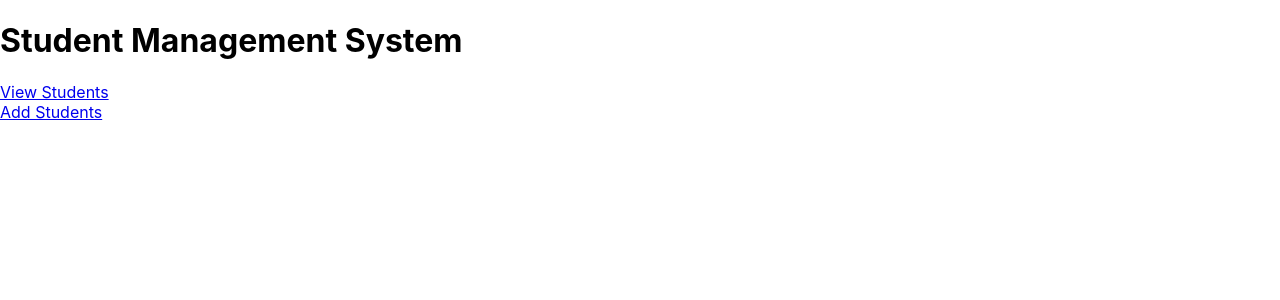
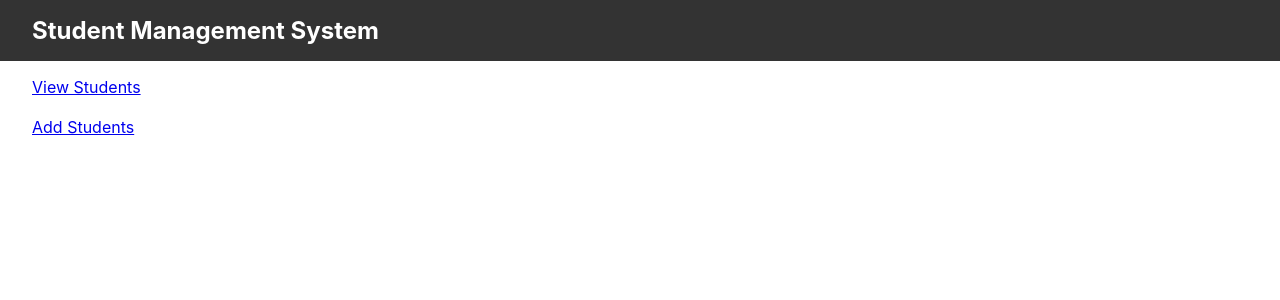
Before and after one commit to SusrithaG1908/student-mgnt-system, a React (Create React App) app in the folder student-mgnt-system-frontend/: page / in a window 1280 px wide. Shown: the top 300 px of the page. Built offline with nearby package versions, Linux system fonts and the light colour scheme; no server answers.

Commit message:
Enhanced UI with Navbar and proper alignment
Enhanced UI with Navbar and proper alignment

```diff
--- a/student-mgnt-system-frontend/public/index.html
+++ b/student-mgnt-system-frontend/public/index.html
@@ -24,7 +24,7 @@
       work correctly both with client-side routing and a non-root public URL.
       Learn how to configure a non-root public URL by running `npm run build`.
     -->
-    <title>React App</title>
+    <title>Student Management System</title>
   </head>
   <body>
     <noscript>You need to enable JavaScript to run this app.</noscript>
--- a/student-mgnt-system-frontend/src/App.js
+++ b/student-mgnt-system-frontend/src/App.js
@@ -5,6 +5,7 @@ import Home from './pages/Home';
 import StudentList from './pages/StudentList';
 import AddStudent from './pages/AddStudent';
 import EditStudent from './pages/EditStudent';
+import Navbar from './components/Navbar';  // <--- Import Navbar
 import { ToastContainer } from 'react-toastify';  // Import ToastContainer
 import 'react-toastify/dist/ReactToastify.css';   // Import Toast styles
 
@@ -12,6 +13,7 @@ function App() {
   return (
     <Router>
       <div>
+        <Navbar /> {/* Add Navbar at the top */}
         <ToastContainer position="top-right" autoClose={3000} hideProgressBar /> {/* Toast notification container */}
         <Routes>
           <Route path="/" element={<Home />} />
--- /dev/null
+++ b/student-mgnt-system-frontend/src/components/Navbar.jsx
@@ -0,0 +1,26 @@
+import React from 'react';
+
+const Navbar = () => {
+  return (
+    <nav style={styles.navbar}>
+      <div style={styles.title}>Student Management System</div>
+    </nav>
+  );
+};
+
+const styles = {
+  navbar: {
+    backgroundColor: '#333',
+    padding: '1rem 2rem',
+    display: 'flex',
+    alignItems: 'center',
+    color: 'white',
+  },
+  title: {
+    fontSize: '1.5rem',
+    fontWeight: 'bold',
+    margin: 0,
+  },
+};
+
+export default Navbar;
--- a/student-mgnt-system-frontend/src/pages/AddStudent.jsx
+++ b/student-mgnt-system-frontend/src/pages/AddStudent.jsx
@@ -31,7 +31,7 @@ export default function AddStudent() {
 
   return (
     <form onSubmit={handleSubmit}>
-      <h2>Student Management System</h2>
+      <div style={styles.content}>
         <div>
           <h3>Add Student | <Link to="/">Home</Link></h3>
         </div>
@@ -47,6 +47,14 @@ export default function AddStudent() {
           <input type="checkbox" checked={form.isActive} onChange={e => setForm({ ...form, isActive: e.target.checked })} />
         </label>
         <button type="submit">Add</button>
+      </div>
     </form>
   );
 }
+
+const styles = {
+  content: {
+    padding: '2rem',       // adds space around your content
+    paddingTop: '1rem',     // little extra margin below navbar
+  },
+};
--- a/student-mgnt-system-frontend/src/pages/EditStudent.jsx
+++ b/student-mgnt-system-frontend/src/pages/EditStudent.jsx
@@ -30,7 +30,7 @@ export default function EditStudent() {
 
   return (
     <form onSubmit={handleSubmit}>
-      <h2>Student Management System</h2>
+      <div style={styles.content}>
         <div>
           <h3>Edit Student | <Link to="/">Home</Link></h3>
         </div>
@@ -46,6 +46,14 @@ export default function EditStudent() {
           <input type="checkbox" checked={form.isActive} onChange={e => setForm({ ...form, isActive: e.target.checked })} />
         </label>
         <button type="submit">Update</button>
+      </div>
     </form>
   );
 }
+
+const styles = {
+  content: {
+    padding: '2rem',       // adds space around your content
+    paddingTop: '1rem',     // little extra margin below navbar
+  },
+};
--- a/student-mgnt-system-frontend/src/pages/Home.jsx
+++ b/student-mgnt-system-frontend/src/pages/Home.jsx
@@ -5,13 +5,18 @@ import { Link } from 'react-router-dom';
 export default function Home() {
   return (
     <div>
-      <h1>Student Management System</h1>
-      <div>
-        <Link to="/students">View Students</Link>
-      </div>
-      <div>
+      <div style={styles.content}>
+        <Link to="/students">View Students</Link><br></br>
+        <br></br>
         <Link to="/add">Add Students</Link>
       </div>
     </div>
   );
 }
+
+const styles = {
+  content: {
+    padding: '2rem',       // adds space around your content
+    paddingTop: '1rem',     // little extra margin below navbar
+  },
+};
--- a/student-mgnt-system-frontend/src/pages/StudentList.jsx
+++ b/student-mgnt-system-frontend/src/pages/StudentList.jsx
@@ -25,8 +25,7 @@ export default function StudentList() {
   };
 
   return (
-    <div>
-      <h2>Student Management System</h2>
+    <div style={styles.content}>
       <div>
         <h3><Link to="/add">Add New Student</Link> | <Link to="/">Home</Link></h3>
       </div>
@@ -69,3 +68,10 @@ export default function StudentList() {
     </div>
   );
 }
+
+const styles = {
+  content: {
+    padding: '2rem',       // adds space around your content
+    paddingTop: '1rem',     // little extra margin below navbar
+  },
+};
```
Also changed, not shown: student-mgnt-system-frontend/public/manifest.json. Lines whose indentation alone changed are shown as unchanged.
